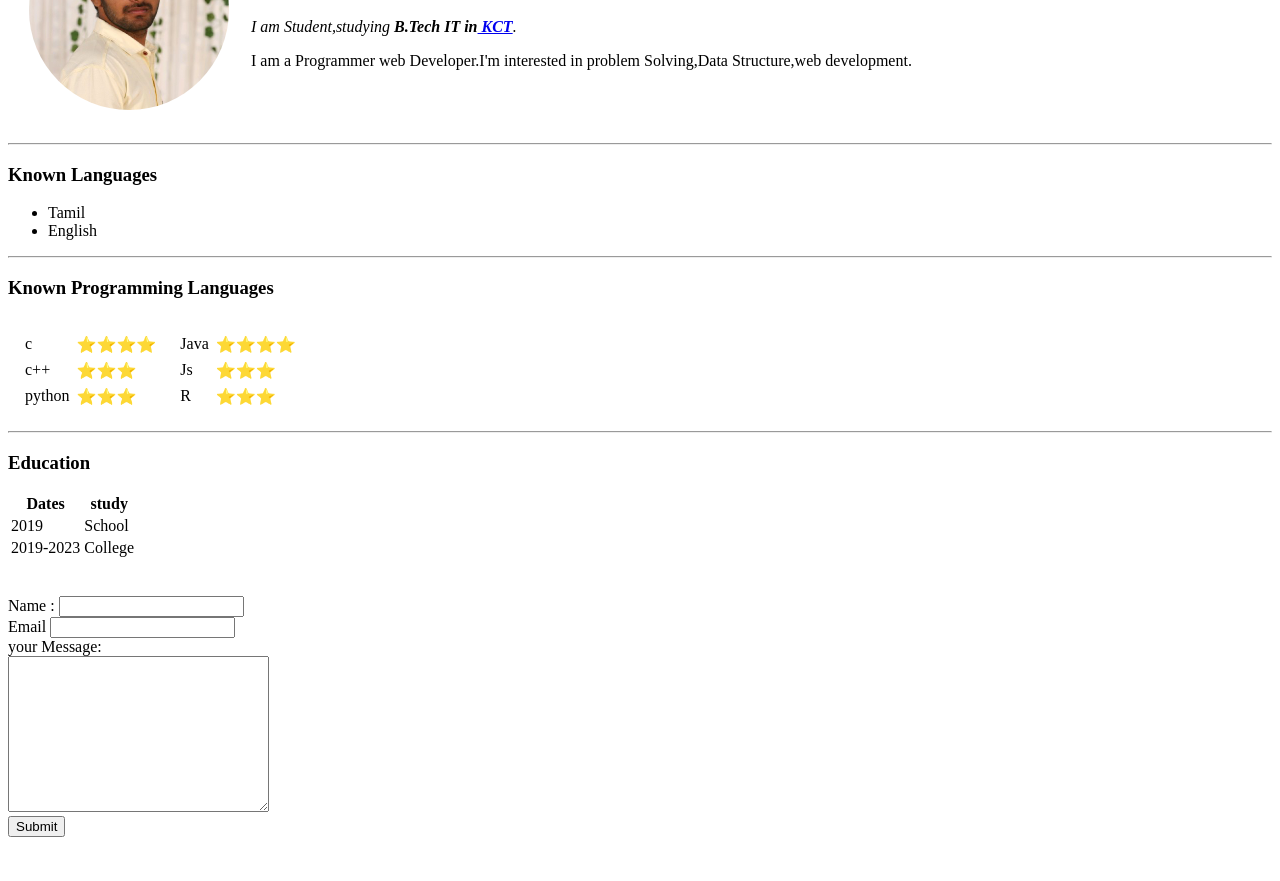
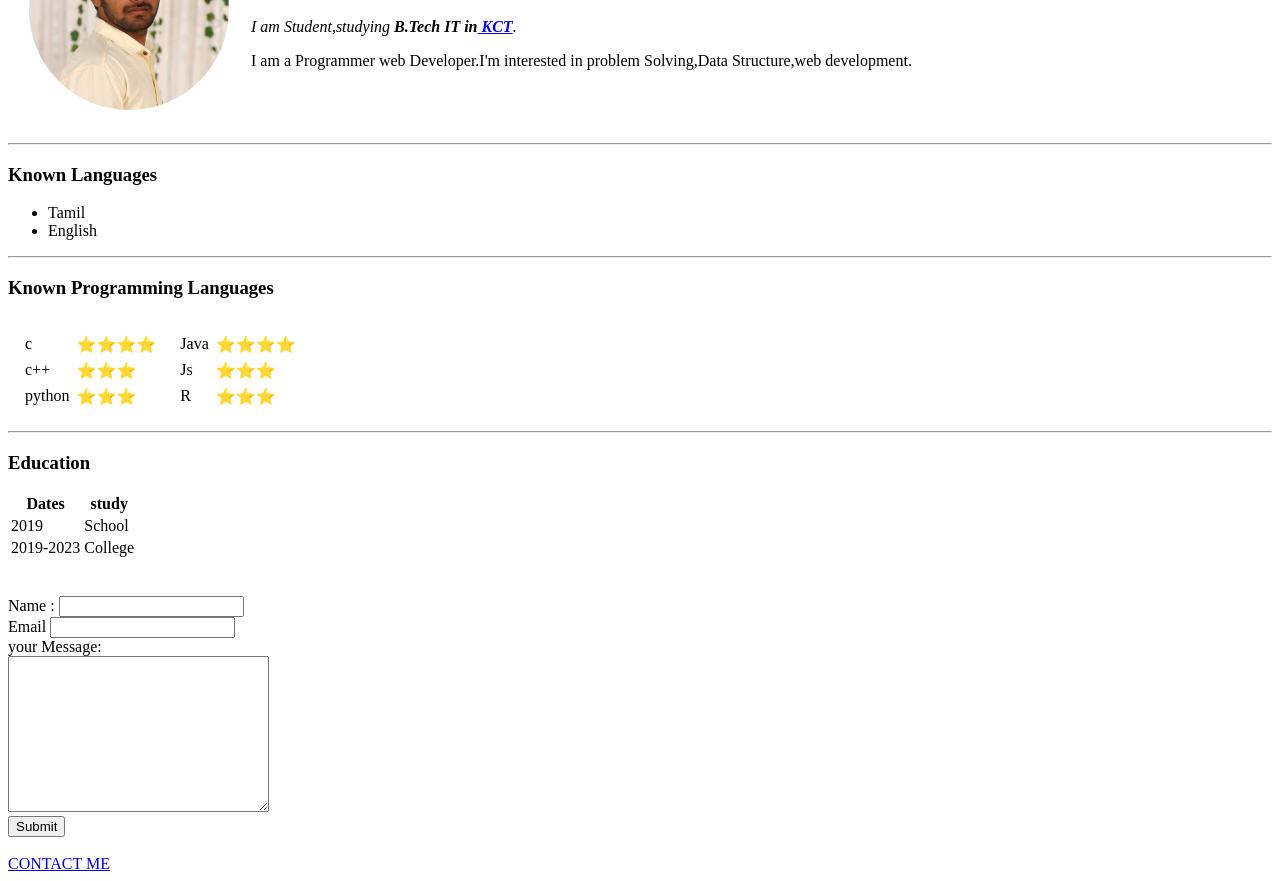
Before and after one commit to tamilselvan3302/cv, a plain HTML site: page index.html in a window 1280 px wide. Shown: the part 119-1000 px from the top of the page. Before the commit the page ends 964 px from the top, so only its background shows below. Drawn offline with Linux system fonts and the light colour scheme.

Commit message:
Update index.html

```diff
--- a/index.html
+++ b/index.html
@@ -105,5 +105,8 @@
            <textarea name="name"  cols="30" rows="10"></textarea><br>
            <input type="submit" name="Submit" value="Submit">
        </form>
+<br>
+
+<a class="btn" href="mailto:tamilselvan0332@gmail.com">CONTACT ME</a>
 </body>
 </html>
```
